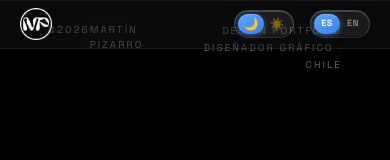
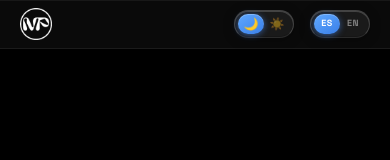
Before and after one commit to martinpizarroportfolio/martinpizarroportfolio, a plain HTML site: page index.html in a window 390 px wide. Shown: the top 160 px of the page. Drawn offline with nearby package versions, Linux system fonts and the light colour scheme; a web font is replaced by a local one.

Commit message:
Fix definitivo: ocultar hero-corners en responsive

```diff
--- a/index.html
+++ b/index.html
@@ -343,7 +343,7 @@ nav       { animation: navDown .65s cubic-bezier(.23,1,.32,1) both; }
     .fan-card:nth-child(2) { width: 195px; height: 310px; }
 }
 @media (max-width: 1024px) {
-    .hero-corners { display: none; }
+    .hero-corners { display: none !important; }
 }
 @media (max-width: 640px) {
     .fan-scene  { padding: 20px 0 40px; overflow: visible; }
@@ -454,6 +454,7 @@ nav       { animation: navDown .65s cubic-bezier(.23,1,.32,1) both; }
     animation: fadeUp .6s .1s cubic-bezier(.23,1,.32,1) both;
 }
 .hero-corners .corner-right { text-align: right; line-height: 1.7; }
+@media (max-width: 1024px) { .hero-corners { display: none; } }
 
 .hero-title-wrap {
     flex: 1;
```
